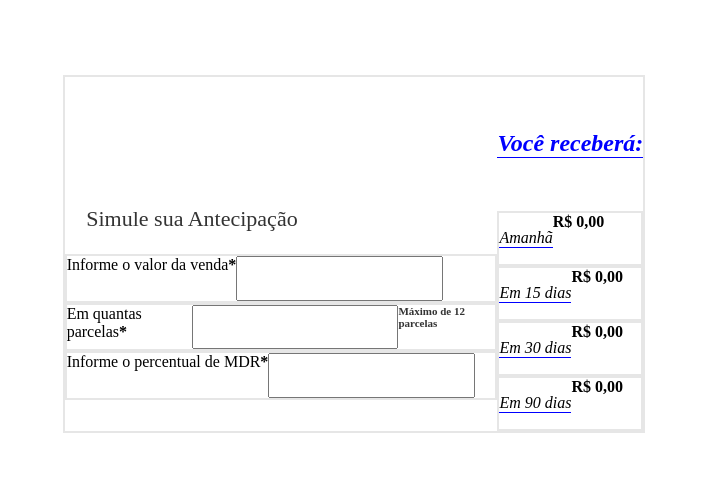
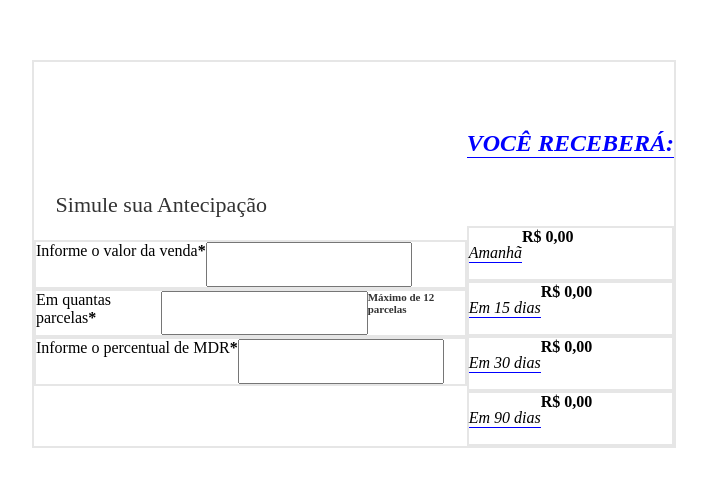
Before and after one commit to matheusprado1/test-front-end, a React (Vite) app: page / in a window 1280 px wide. Shown: the part 114-600 px from the top of the page, without its empty margins (294-1001 px from the left). Built offline with nearby package versions, Linux system fonts and the light colour scheme.

Commit message:
feat: change to uppercase in subtitle

```diff
--- a/src/components/Calculator/index.jsx
+++ b/src/components/Calculator/index.jsx
@@ -19,7 +19,7 @@ const Calculator = () => {
         </div>
         <div className="column2">
           <div className="result">
-            <h2 className="subtitle">Você receberá:</h2>
+            <h2 className="subtitle">VOCÊ RECEBERÁ:</h2>
           </div>
           <Result days="Amanhã" value="0,00"/>
           <Result days="Em 15 dias" value="0,00"/>
```
